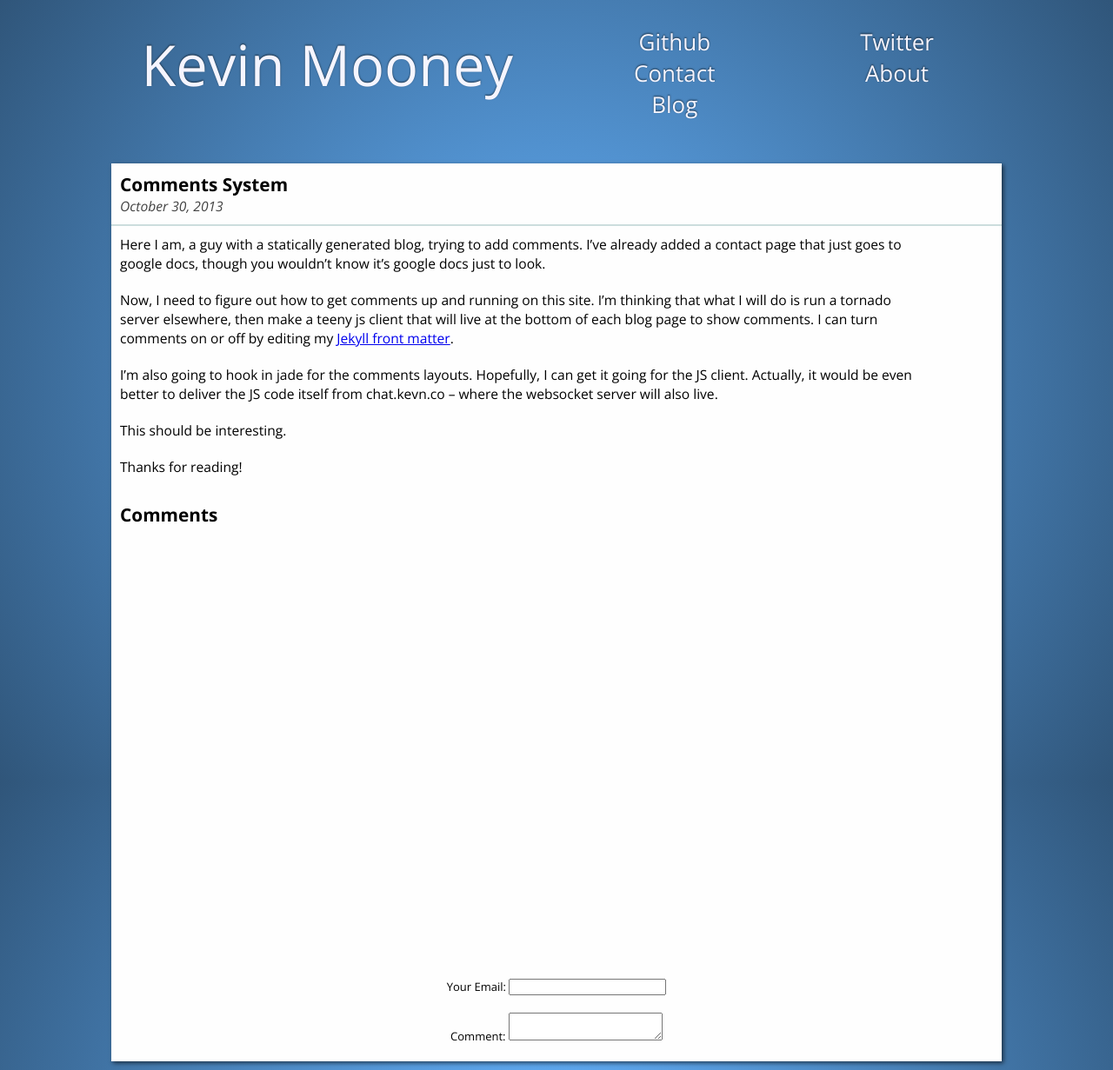
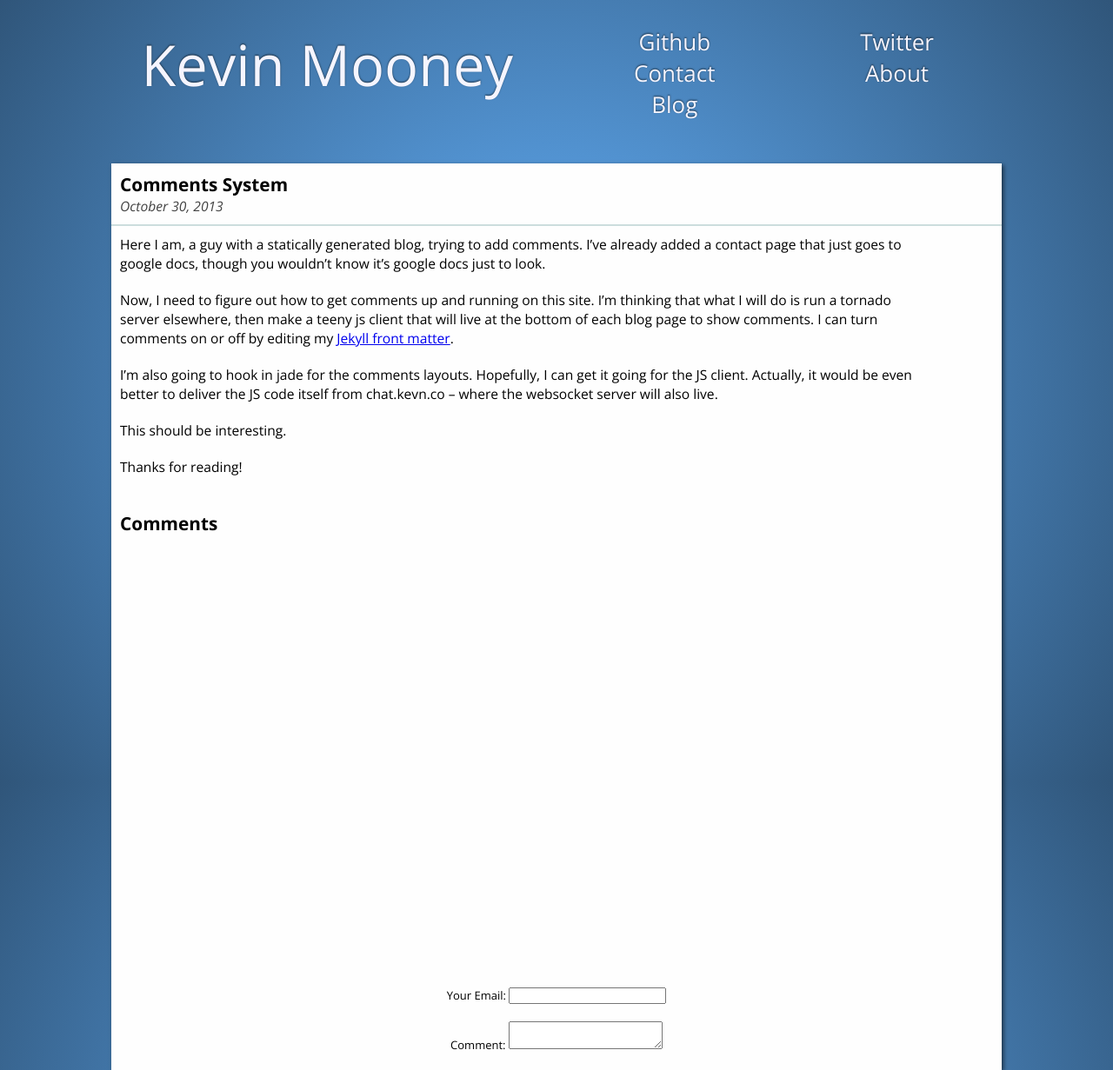
Before and after one commit to kmooney/kmooney.github.io, a Jekyll site: the page built from _posts/2013-10-30-convo.markdown, in a window 1280 px wide. Shown: the whole page at 87% size. Built offline with Jekyll 4.4.1, drawn with Linux system fonts in a browser that asks for light colours; nearby versions of some CDN libraries; Markdown is read by kramdown in place of the engine named in the settings.

Commit message:
Fix up gravatar store

```diff
--- a/_layouts/post.html
+++ b/_layouts/post.html
@@ -11,12 +11,12 @@
                 {{ content }}
         </div>
         {% if page.showcomments == true %}
-        <h3>Comments</h3>
         <div class="comments" ng-app="myApp">
+            <h3>Comments</h3>
             <div ng-controller="ChatController">
                 <ul class="commentlist">
                     <li ng-repeat="comment in comments" id="[[ comment.id ]]">
-                        <img src="http://www.gravatar.com/avatar/[[ comment.emailhash ]]/small/">
+                        <img src="http://www.gravatar.com/avatar/[[ comment.emailhash ]]?s=50&d=identicon">
                         <span class="message">[[ comment.message ]]</span>
                     </li>
                 </ul>
```
